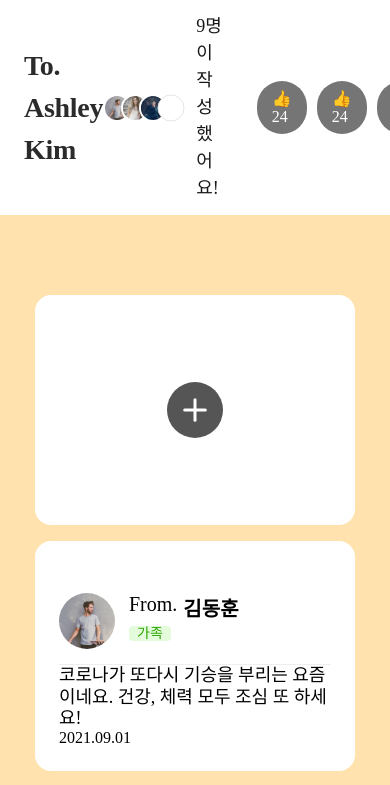
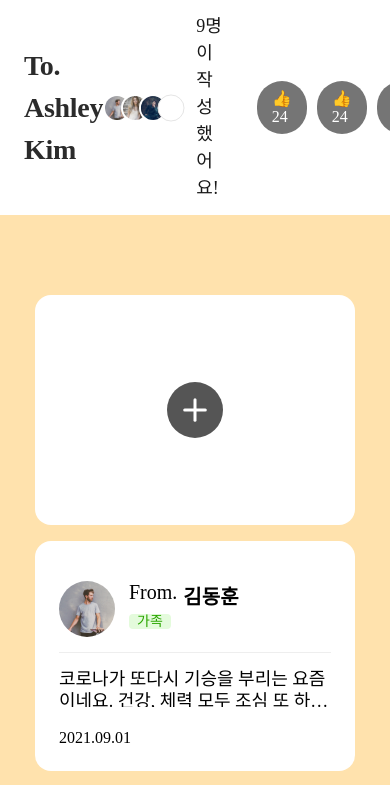
Before and after one commit to Part2-6Team/First_Project, a React (Vite) app: page / in a window 390 px wide. Shown: the top 785 px of the page. Built offline with nearby package versions, Linux system fonts and the light colour scheme.

Commit message:
💄 생성된 롤링페이퍼 페이지 반응형 작업

```diff
--- a/src/components/createdRollingPage/AddCard.jsx
+++ b/src/components/createdRollingPage/AddCard.jsx
@@ -22,12 +22,12 @@ const Container = styled.div`
   justify-content: center;
   align-items: center;
 
-  @media (max-width: 1270px) {
+  @media (max-width: 1248px) {
     width: 352px;
     height: 284px;
   }
 
-  @media (max-width: 870px) {
+  @media (max-width: 800px) {
     width: 320px;
     height: 230px;
   }
--- a/src/components/createdRollingPage/Card.jsx
+++ b/src/components/createdRollingPage/Card.jsx
@@ -19,7 +19,9 @@ function Card() {
       <Comment>
         <p className="comment">
           코로나가 또다시 기승을 부리는 요즘이네요. 건강, 체력 모두 조심 또
-          하세요!
+          하세요! 코로나가 또다시 기승을 부리는 요즘이네요. 건강, 체력 모두 조심
+          또 하세요! 코로나가 또다시 기승을 부리는 요즘이네요. 건강, 체력 모두
+          조심 또 하세요!
         </p>
       </Comment>
       <CreatedAt>2021.09.01</CreatedAt>
@@ -30,7 +32,7 @@ function Card() {
 const Container = styled.div`
   padding: 24px;
   background-color: var(--White);
-  width: 384px;
+  max-width: 384px;
   height: 280px;
   border-radius: 16px;
   display: flex;
@@ -39,13 +41,13 @@ const Container = styled.div`
 
   position: relative;
 
-  @media (max-width: 1270px) {
-    width: 352px;
+  @media (max-width: 1248px) {
+    max-width: 352px;
     height: 284px;
   }
 
-  @media (max-width: 870px) {
-    width: 320px;
+  @media (max-width: 800px) {
+    max-width: 320px;
     height: 230px;
   }
 `;
@@ -57,6 +59,10 @@ const ProfileWrap = styled.div`
   gap: 14px;
 
   border-bottom: 1px solid var(--Gray-200);
+
+  @media (max-width: 800px) {
+    padding: 16px 0 15px;
+  }
 `;
 
 const ProfileImg = styled.img`
@@ -95,6 +101,7 @@ const RelrationLabel = styled.span`
 
 const Comment = styled.div`
   width: 100%;
+  padding-top: 16px;
 
   overflow: hidden;
   color: var(--gray-600);
@@ -102,11 +109,21 @@ const Comment = styled.div`
   word-wrap: break-word;
   white-space: normal;
   line-height: 1.2;
-  height: 5.5em;
+  height: 6.2em;
 
   display: -webkit-box;
   -webkit-line-clamp: 4; // 원하는 라인수
   -webkit-box-orient: vertical;
+
+  @media (max-width: 1248px) {
+    -webkit-line-clamp: 3; // 원하는 라인수
+    height: 5em;
+  }
+
+  @media (max-width: 800px) {
+    -webkit-line-clamp: 2; // 원하는 라인수
+    height: 3.4em;
+  }
 
   .comment {
     font-size: 18px;
--- a/src/components/createdRollingPage/Main.jsx
+++ b/src/components/createdRollingPage/Main.jsx
@@ -41,20 +41,24 @@ const Container = styled.main`
   padding: 80px 0;
   min-height: 100%;
   height: auto;
+
+  @media (max-width: 800px) {
+    padding: 80px 24px;
+  }
 `;
 
 const CardContainer = styled.div`
   display: grid;
   grid-template-columns: repeat(3, 1fr);
   gap: 16px;
+  padding: 0 24px;
 
-  @media (max-width: 1270px) {
+  @media (max-width: 1248px) {
     grid-template-columns: repeat(2, 1fr);
   }
 
-  @media (max-width: 870px) {
+  @media (max-width: 800px) {
     grid-template-columns: repeat(1, 1fr);
-    padding: 0 24px;
   }
 `;
 
--- a/src/components/createdRollingPage/UrlCopyPharases.jsx
+++ b/src/components/createdRollingPage/UrlCopyPharases.jsx
@@ -31,6 +31,10 @@ const Container = styled.div`
   bottom: 70px;
   left: 50%;
   transform: translateX(-50%);
+
+  @media (max-width: 870px) {
+    width: 320px;
+  }
 `;
 
 const CopyUrl = styled.div`
```
